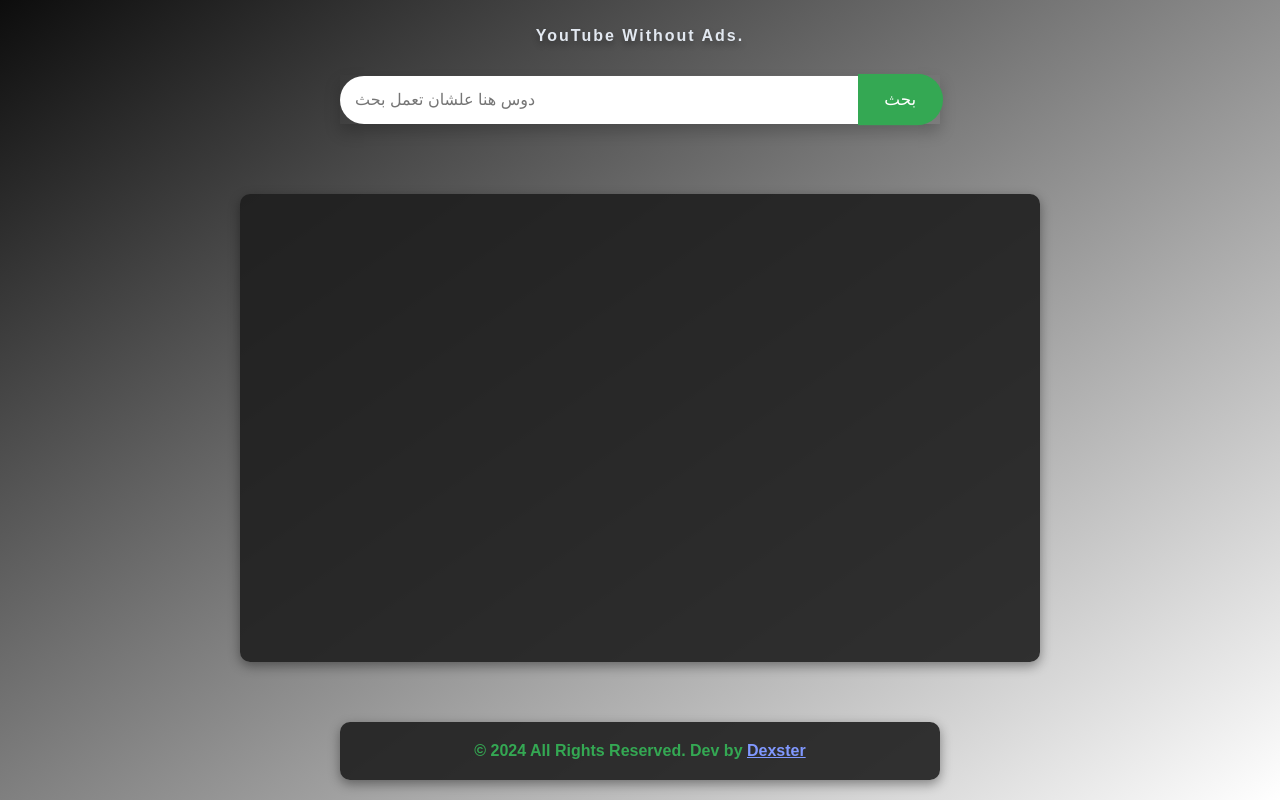
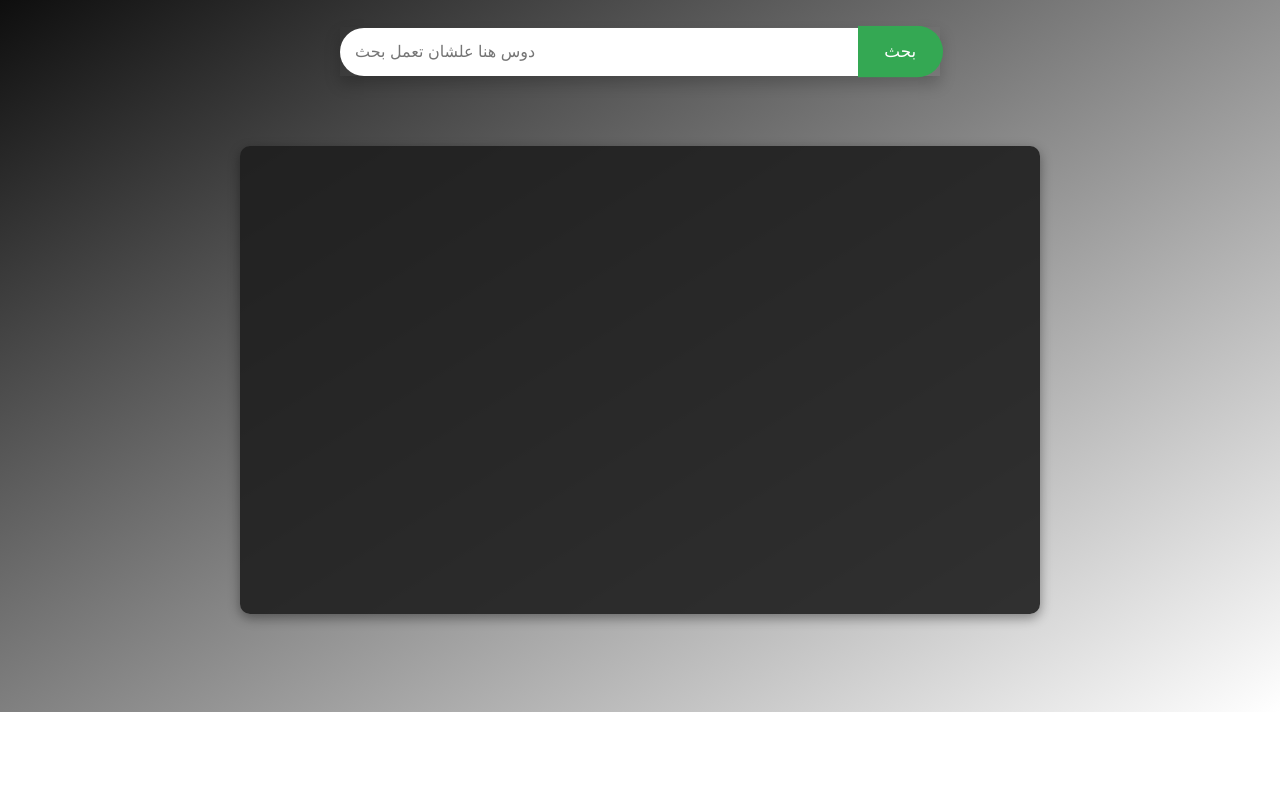
Before and after one commit to 1Dexster1/dexster-yt, a plain HTML site: page dexsteryt2[1].html in a window 1280 px wide. Shown: the part 88-888 px from the top of the page. After the commit the page ends 800 px from the top, so only its background shows below. Drawn offline with Linux system fonts and the light colour scheme.

Commit message:
Update dexsteryt2[1].html

```diff
--- a/dexsteryt2[1].html
+++ b/dexsteryt2[1].html
@@ -271,7 +271,7 @@ animation: fadeInDown 2.5s ease;
 <body>
 
   <h1>Dexster - YouTube</h1>
- <h2>YouTube Without Ads.</h2>
+
  <div class="search-bar">
   <input type="text" id="youtube-search" placeholder="دوس هنا علشان تعمل بحث">
   <button onclick="searchYouTube()">بحث</button>
@@ -286,16 +286,8 @@ animation: fadeInDown 2.5s ease;
   <div class="suggestions" id="suggested-videos"></div>
 </div>
 
-</div>
 
 
-
-  </div>
-<div class="container-fluid footer_section1">
-   <p>
-  &copy; 2024 All Rights Reserved. Dev by
-  <a href="https://dexster1.pages.dev" >Dexster</a>
-</div>
 
     <script>
 
```
